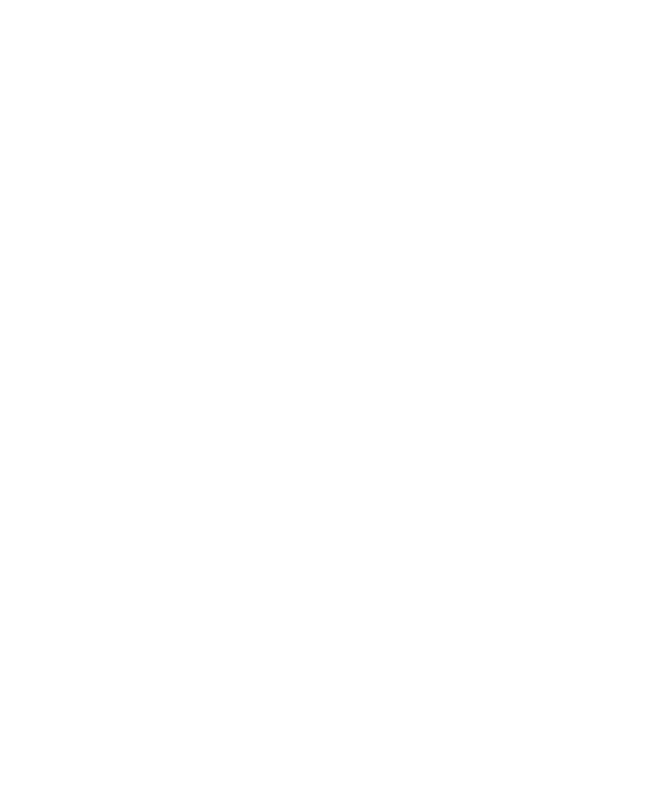
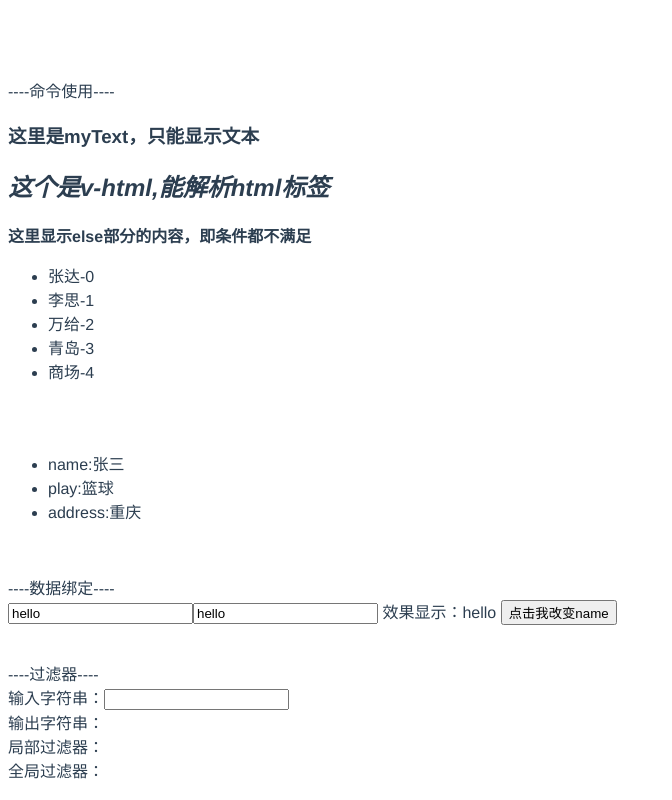
Before and after one commit to wmj-git/vue_base, a Vue app in the folder vueDemo/: page /#/Base in a window 1280 px wide. Shown: the whole page, without its empty margins (0-672 px from the left). Built offline with nearby package versions, Linux system fonts and the light colour scheme.

Commit message:
'过滤器、监听'

```diff
--- /dev/null
+++ b/vueDemo/src/components/Watch/dataWatch.vue
@@ -0,0 +1,46 @@
+<template>
+  <div>watch监听单个，computed计算属性监听多个，当computed写在函数内部，
+    凡是函数内部有this.相关的属性改变都会触发当前函数
+    <br><br>
+    <input type="text" placeholder="输入love会弹出" v-model="msg.value"><br><br>
+    <div>计算属性
+    <br><br>
+      (<input type="text" v-model="num1"> +
+      <input type="text" v-model="num2">) *
+      <input type="text" v-model="num3"> ={{result}}
+
+    </div>
+  </div>
+</template>
+<script>
+  export default {
+    name: 'dataWatch',
+    data() {
+      return {
+        msg: {
+          value: ''
+        },
+        num1:'',
+        num2:'',
+        num3:''
+      }
+    },
+    watch: {
+      msg: {
+        handler(newval, oldval) {
+          if (newval.value=='love') {
+           alert(newval.value);
+          }
+          console.log(newval + ';' + oldval)
+        },
+        deep:true /*深度监听，若是没有deep,则watch只能监听不带属性的值，即不能是
+        xx.xx类型的值*/
+      }
+    },
+    computed:{
+      result(){
+        return (Number(this.num1)+Number(this.num2))* Number(this.num3)
+      }
+    }
+  }
+</script>
--- /dev/null
+++ b/vueDemo/src/components/Watch/index.vue
@@ -0,0 +1,16 @@
+<template>
+  <div>
+    <data-watch></data-watch>
+  </div>
+</template>
+
+<script>
+import dataWatch from '@/components/Watch/dataWatch'
+  export default {
+    name:'Watch',
+    data(){
+      return{}
+    },
+    components:{dataWatch}
+  }
+</script>
--- a/vueDemo/src/components/HelloWorld.vue
+++ b/vueDemo/src/components/base/HelloWorld.vue
@@ -21,16 +21,16 @@
   name: 'HelloWorld',
   data () {
     return {
-      //所有的变量都需要在data中声明，data()，return是函数形式，用的较多
+      /*所有的变量都需要在data中声明，data()，return是函数形式，用的较多*/
       myText: '这里是myText，只能显示文本',
       myHtml: '<i>这个是v-html,能解析html标签</i>',
-      checkShow:false,//false时不显示即隐藏
-      num:5,//num默认值为1,改变num的值可看出v-if、v-else-if、v-else三者之间的区别
+      checkShow:false,/*false时不显示即隐藏*/
+      num:5,/*num默认值为1,改变num的值可看出v-if、v-else-if、v-else三者之间的区别*/
       arrayList:['张达','李思','万给','青岛','商场'],
       obj:{name:'张三',play:'篮球',address:'重庆'}
 
-      //数组：item , index (item:要显示的项，index对应项的下标)
-      //对象：value, key ,index (value:值；key:键；index:下标)
+        /*数组：item , index (item:要显示的项，index对应项的下标)
+      对象：value, key ,index (value:值；key:键；index:下标)*/
     }
   }
 }
--- /dev/null
+++ b/vueDemo/src/components/base/index.vue
@@ -0,0 +1,27 @@
+<template>
+  <div class="base_demo">
+    <br>
+    ----命令使用----
+  <hello-world></hello-world>
+
+    <br><br>----数据绑定----<br>
+  <data-bind></data-bind>
+
+    <br><br>----过滤器----
+    <use-filter></use-filter>
+  </div>
+</template>
+<script>
+  import HelloWorld from "./HelloWorld";
+  import DataBind from "./dataBind";
+  import UseFilter from "./useFilter";
+  export default {
+    components: {UseFilter, DataBind, HelloWorld}
+  }
+</script>
+<style scoped>
+  .title{
+    margin: 50px 50px;
+    color: red;
+  }
+</style>
--- /dev/null
+++ b/vueDemo/src/components/base/useFilter.vue
@@ -0,0 +1,33 @@
+<template>
+    <div class="filter">
+      <!--过滤器使用：对数据进行添油加醋再显示
+      全局过滤：Vue.filter('过滤器名'，'过滤方式fn')
+      组件中的过滤器: filter('过滤器名'，'过滤方式fn')
+      显示：{{msg|过滤器名}}
+      内容由返回值决定
+      vue中的this与平常方法中的this不同
+      -->
+      输入字符串：<input v-model="inpString"><br>
+      输出字符串：{{inpString}}<br>
+      {{ inpString | reversal('局部过滤器：')}}
+      <!--翻转后的：字符串作为过滤器的第二哥参数传递过去-->
+      <div>{{ inpString | myFilter('全局过滤器：') }}</div>
+    </div>
+</template>
+<script>
+import '@/filters/index'
+export default {
+    name:'useFilter',
+    data(){
+      return {
+        inpString:'',
+      }
+    },
+   filters:{
+      reversal(val,arg){
+        /*val:inpString（要做过滤的变量）; split:字符串转数组; reverse:翻转;  join:数组转字符串*/
+        return arg + val.split('').reverse().join('');
+      }
+  }
+}
+</script>
--- /dev/null
+++ b/vueDemo/src/filters/index.js
@@ -0,0 +1,4 @@
+import Vue from 'vue'
+Vue.filter('myFilter',function (val,arg) {
+  return arg+val.split('').reverse().join('');
+})
--- a/vueDemo/src/main.js
+++ b/vueDemo/src/main.js
@@ -5,7 +5,6 @@
 import router from './router'
 
 Vue.config.productionTip = false
-
 /* eslint-disable no-new */
 new Vue({
   el: '#app',
--- a/vueDemo/src/router/index.js
+++ b/vueDemo/src/router/index.js
@@ -1,20 +1,27 @@
 import Vue from 'vue'
 import Router from 'vue-router'
-import HelloWorld from '@/components/HelloWorld'
-import dataBind from '@/components/dataBind'
+import Base from '@/components/base/index'
+import Watch from '@/components/Watch/index'
 Vue.use(Router)
 
 export default new Router({
   routes: [
     {
-      path: '/HelloWorld',
-      name: 'HelloWorld',
-      component: HelloWorld
+      path: '/Base',
+      name: 'Base',
+      component: Base,
+      children:[
+        {
+          path: '/',
+          name: 'HelloWorld',
+          component: () => import('@/components/base/HelloWorld')
+        }
+      ]
     },
     {
       path: '/',
-      name: 'dataBind',
-      component: dataBind
+      name: 'Watch',
+      component: Watch,
     }
   ]
 })
```
Also changed, not shown: vueDemo/.babelrc, vueDemo/src/components/base/dataBind.vue (renamed from vueDemo/src/components/dataBind.vue), 2 other files (tests, documents, lock files or other folders).
